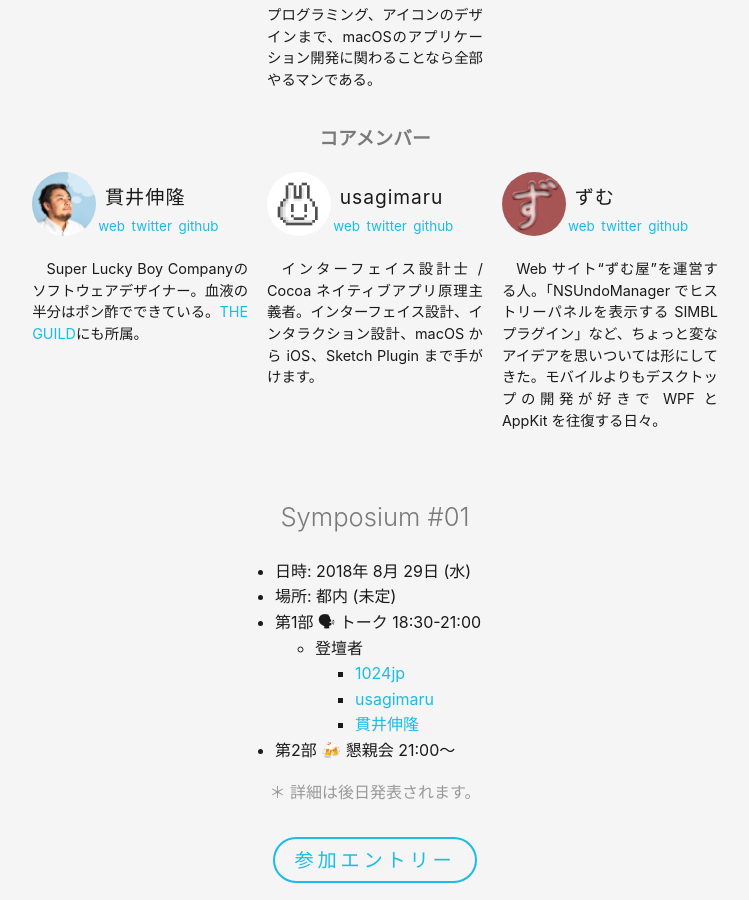
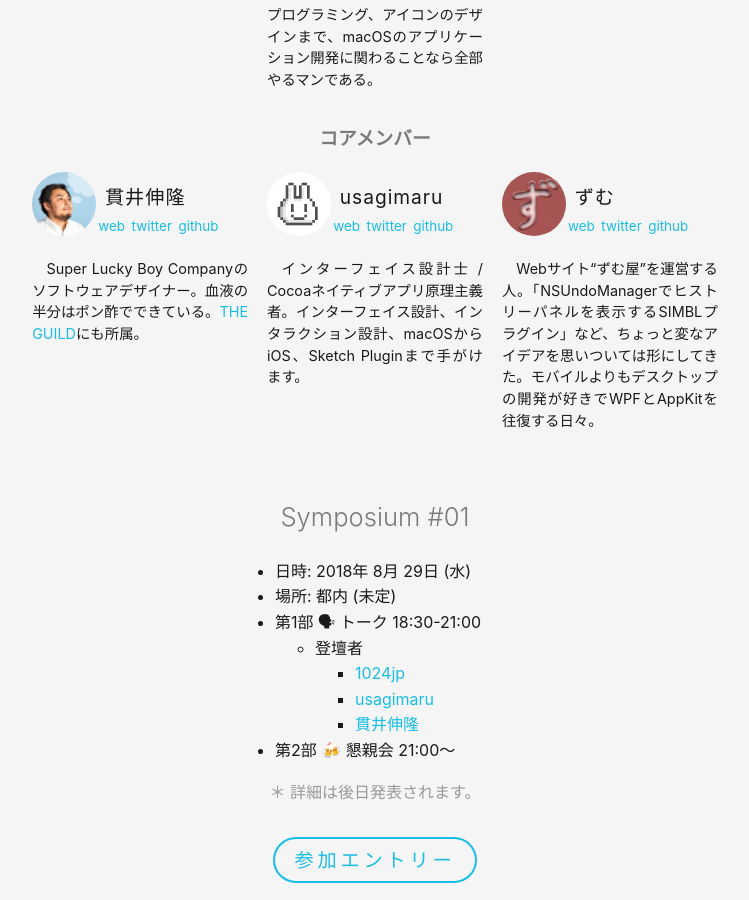
Before and after one commit to macOS-native/macos-native.github.io, a Jekyll site: the page built from index.md, in a window 1280 px wide and 900 px high, scrolled down 1395 px. Shown: the whole window, without its empty margins (265-1014 px from the left). Built offline with Jekyll 4.4.1, drawn with Linux system fonts in a browser that asks for light colours; some of the changed lines change nothing that is shown.

Commit message:
Remove spaces between roman and non-roman

```diff
--- a/_data/members.yml
+++ b/_data/members.yml
@@ -10,7 +10,7 @@ usagimaru:
   github: usagimaru
   twitter: usagimaruma
   web: https://interactionmania.com
-  bio: インターフェイス設計士 / Cocoa ネイティブアプリ原理主義者。インターフェイス設計、インタラクション設計、macOS から iOS、Sketch Plugin まで手がけます。
+  bio: インターフェイス設計士 / Cocoaネイティブアプリ原理主義者。インターフェイス設計、インタラクション設計、macOSからiOS、Sketch Pluginまで手がけます。
 
 nobtaka:
   name: 貫井伸隆
@@ -24,4 +24,4 @@ zumuya:
   github: zumuya
   twitter: dy4_268
   web: https://zumuya.com
-  bio: Web サイト“ずむ屋”を運営する人。「NSUndoManager でヒストリーパネルを表示する SIMBL プラグイン」など、ちょっと変なアイデアを思いついては形にしてきた。モバイルよりもデスクトップの開発が好きで WPF と AppKit を往復する日々。
+  bio: Webサイト“ずむ屋”を運営する人。「NSUndoManagerでヒストリーパネルを表示するSIMBLプラグイン」など、ちょっと変なアイデアを思いついては形にしてきた。モバイルよりもデスクトップの開発が好きでWPFとAppKitを往復する日々。
```
